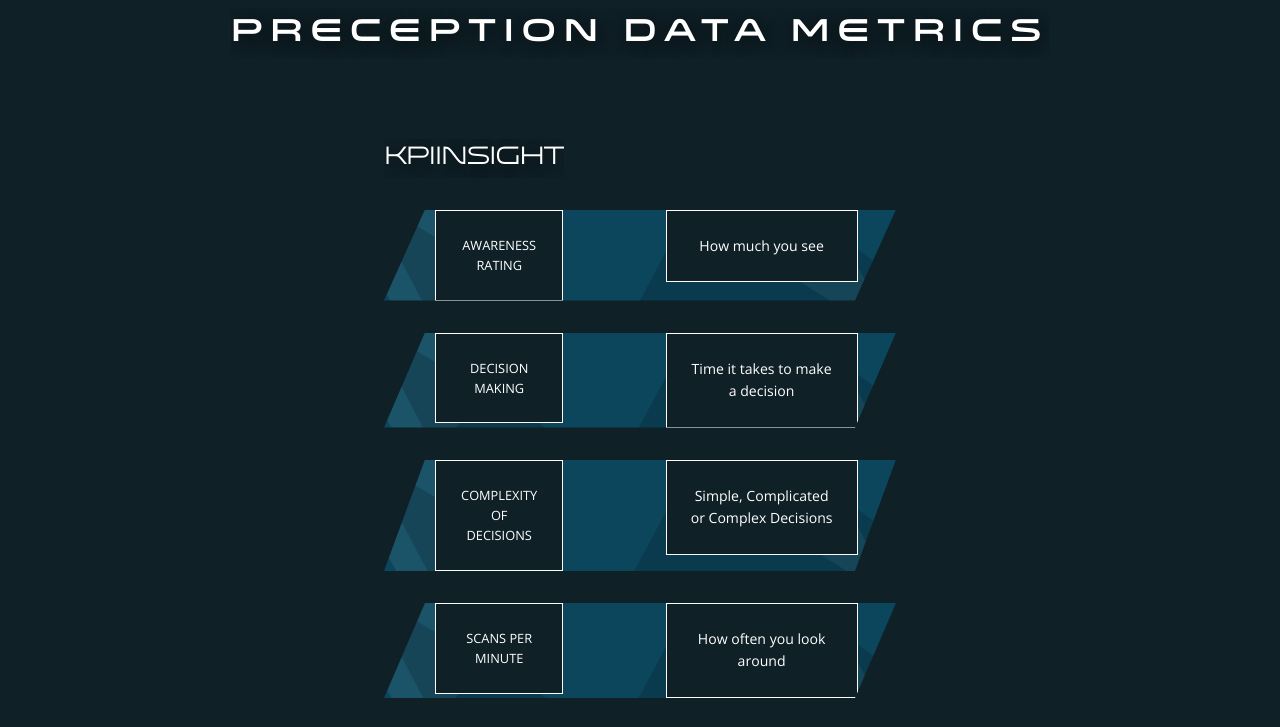
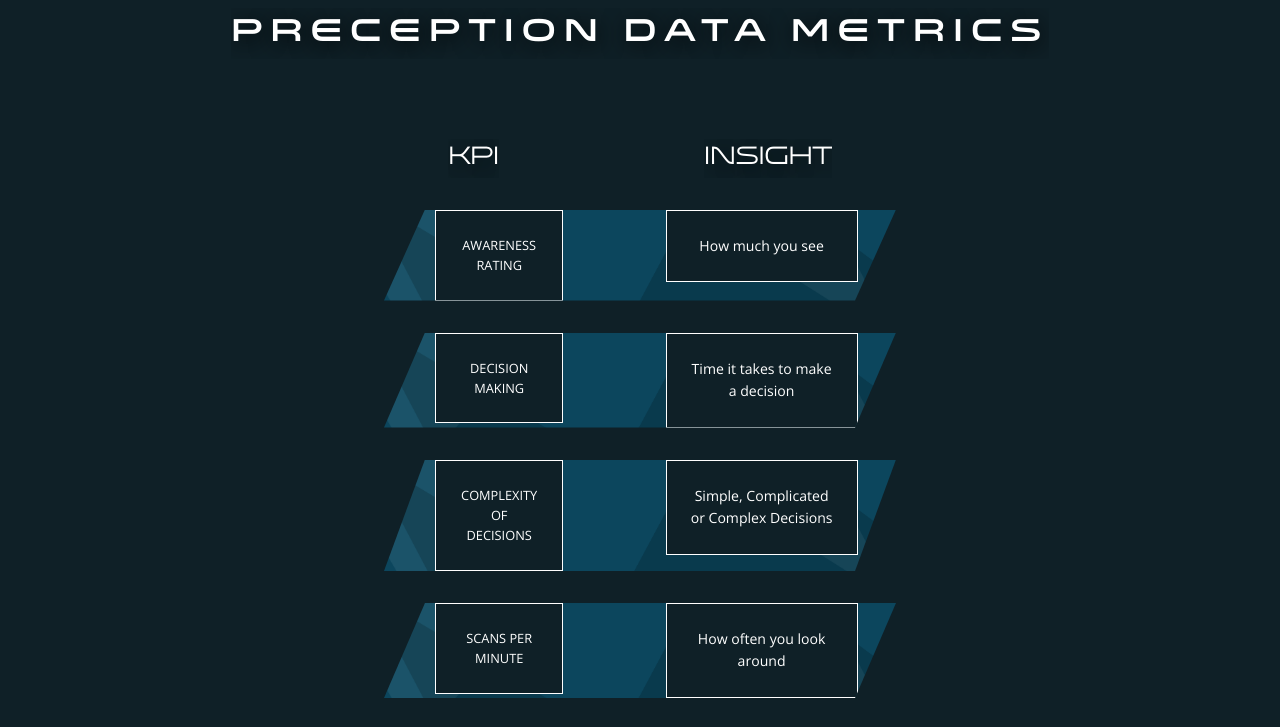
Before and after one commit to karyma-dev/preception, a React app: page /data in a window 1280 px wide. Shown: the part 72-799 px from the top of the page. Built offline with nearby package versions, Linux system fonts and the light colour scheme.

Commit message:
headers in data metric now palced

```diff
--- a/src/styles/sass/pages/_data-metric.scss
+++ b/src/styles/sass/pages/_data-metric.scss
@@ -17,22 +17,21 @@
       display: flex;
       flex-wrap: wrap;
       margin-bottom: 2rem;
+      flex-direction: row;
+
       &:not(:first-child){
-        flex-direction: row;
 
         background-image: url('../../images/sidekick.png');
         background-position: center;
         background-size: cover;
         -webkit-clip-path: polygon(8% 0%, 100% 0%, 92% 100%, 0% 100%);
         clip-path: polygon(8% 0%, 100% 0%, 92% 100%, 0% 100%);
-
         p {
           height: 100%;
           width: 15vw;
           border: 1px white solid;
           background-color: $primary-color;
           margin-left: 8vw;
-
           font-size: 0.88rem;
           padding: 1.5rem;
           &:not(:last-child){
@@ -47,9 +46,16 @@
     }
 
           &--header{
-            flex-direction: row;
+            justify-content: center;
+            text-align:center;
+
+            h2{
+
+              &:last-child{
+                margin-left: 16vw;
+              }
+            }
           }
-
-  }
+        }
 
 }
--- a/src/styles/sass/pages/_home.scss
+++ b/src/styles/sass/pages/_home.scss
@@ -163,7 +163,6 @@
       margin-bottom: 6rem;
     }
     width: 50%;
-
   }
 
   @include testinomal-section-MQ();
```
Also changed, not shown: src/styles/css/main.css, 1 other file.
